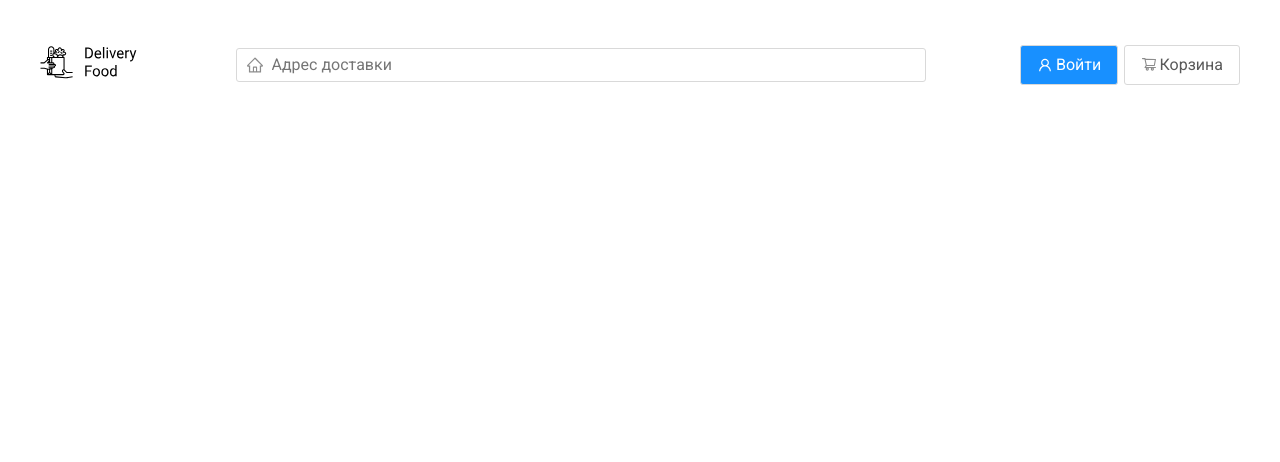
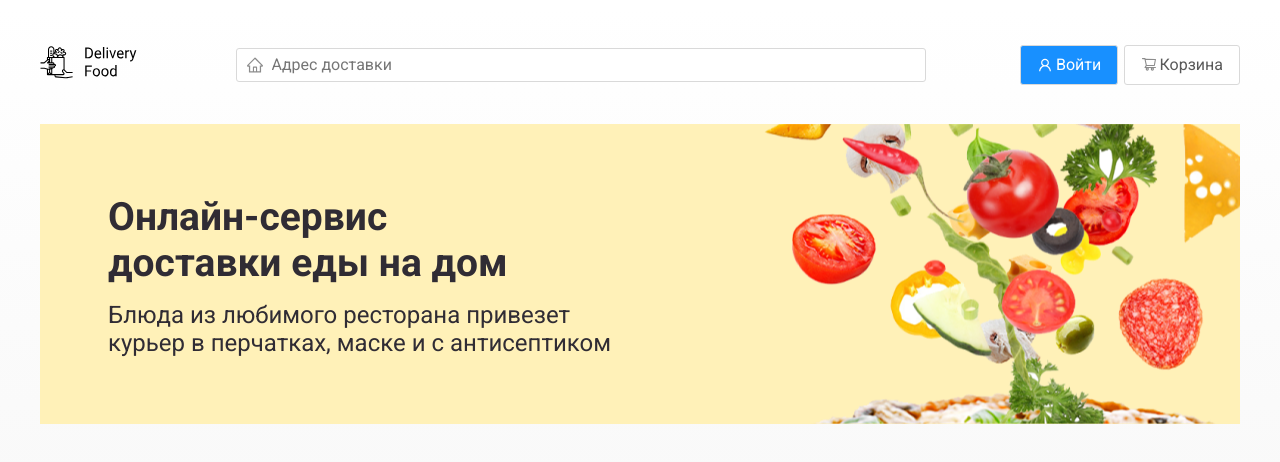
Before and after one commit to Zimenkov-Alexander/Delivery-Food, a website built with webpack: page index.html in a window 1280 px wide. Built offline with nearby package versions, Linux system fonts and the light colour scheme.

Commit message:
created info

```diff
--- a/index.html
+++ b/index.html
@@ -25,11 +25,14 @@
 			</div>
 		</header>
 		<main class="main container">
-			<div class="container">
-				<section class="section">
-					<!-- <h1 class="header__title ">Шаблон</h1> -->
+			<section class="info container">
+				<div class="info__wrapper">
+					<div class="info__text">
+						<h1 class="info__title">Онлайн-сервис <br> доставки еды на дом</h1>
+						<p class="info__descr">Блюда из любимого ресторана привезет курьер в перчатках, маске и с антисептиком</p>
+					</div>
+				</div>
 				</section>
-			</div>
 		</main>
 		<footer class="footer container">
 
--- a/src/scss/blocks/basic.scss
+++ b/src/scss/blocks/basic.scss
@@ -21,6 +21,7 @@ li{
 	min-height: 100vh;
 	max-width: 1440px;
 	margin: 0 auto;
+	background: linear-gradient(180deg, rgba(245, 245, 245, 0) 1.04%, #F5F5F5 100%);
 }
 .container{
 	width: 1200px;
--- /dev/null
+++ b/src/scss/blocks/info.scss
@@ -0,0 +1,25 @@
+.info__wrapper{
+	background-color: #FFF1B8;;
+	background-image: (url(../img/info/bg.png));
+	background-repeat: no-repeat;
+	background-position: right;
+	min-height: 300px;
+	margin-top: 18px;
+	margin-bottom: 56px;
+	color: #302C34;
+}
+.info__text{
+	display: flex;
+	flex-direction: column;
+	max-width: 540px;
+	padding-top: 70px;
+	margin-left: 68px;
+}
+.info__title{
+	font-size: 39px;
+	font-weight: bold;
+	margin-bottom: 15px;
+}
+.info__descr{
+	font-size: 24px;
+}
--- a/src/scss/style.scss
+++ b/src/scss/style.scss
@@ -1,3 +1,5 @@
 @import "blocks/constants.scss";
 @import "blocks/basic.scss";
+
 @import "blocks/header.scss";
+@import "blocks/info.scss";
```
Also changed, not shown: css/style.css, img/info/bg.png (added).
